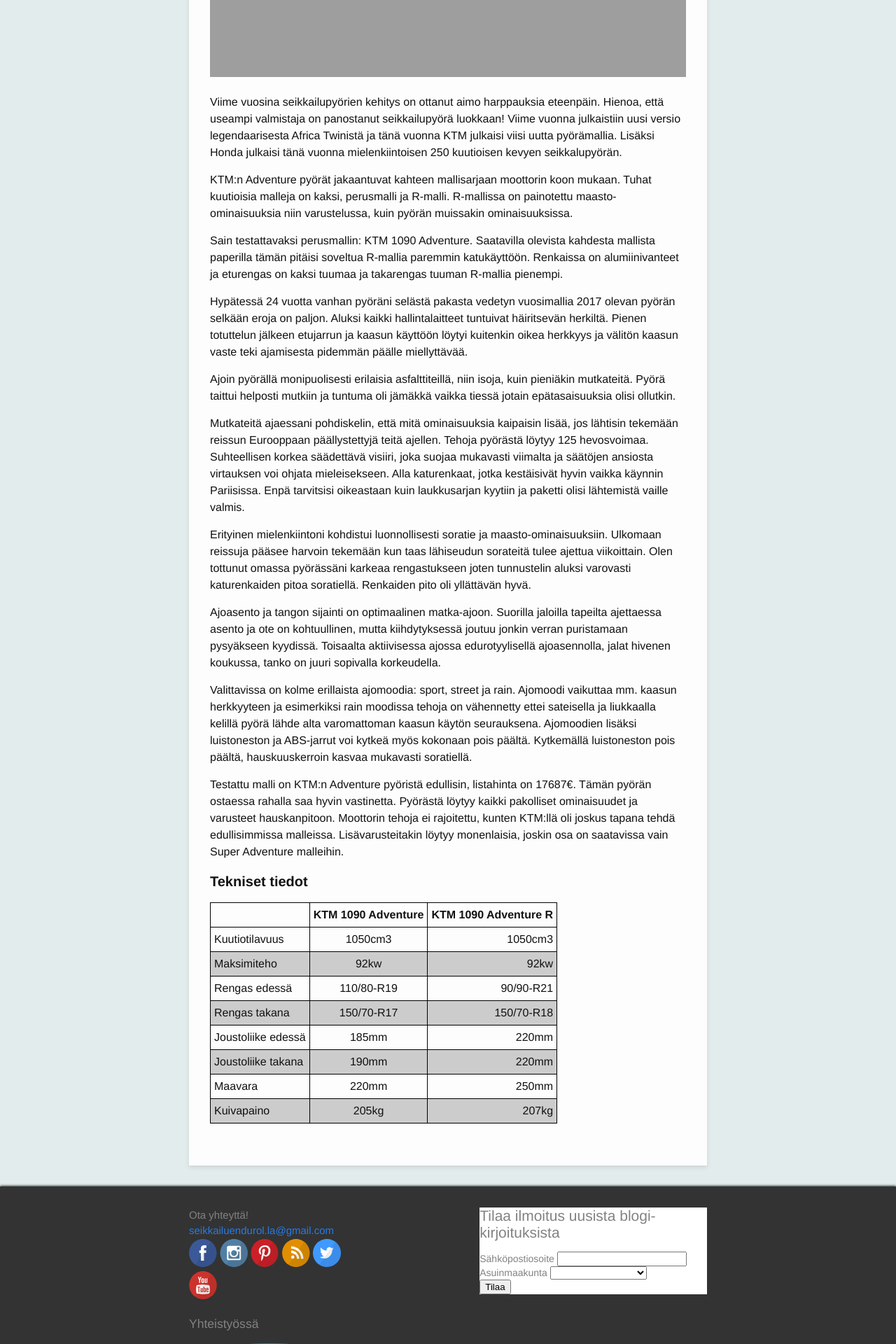
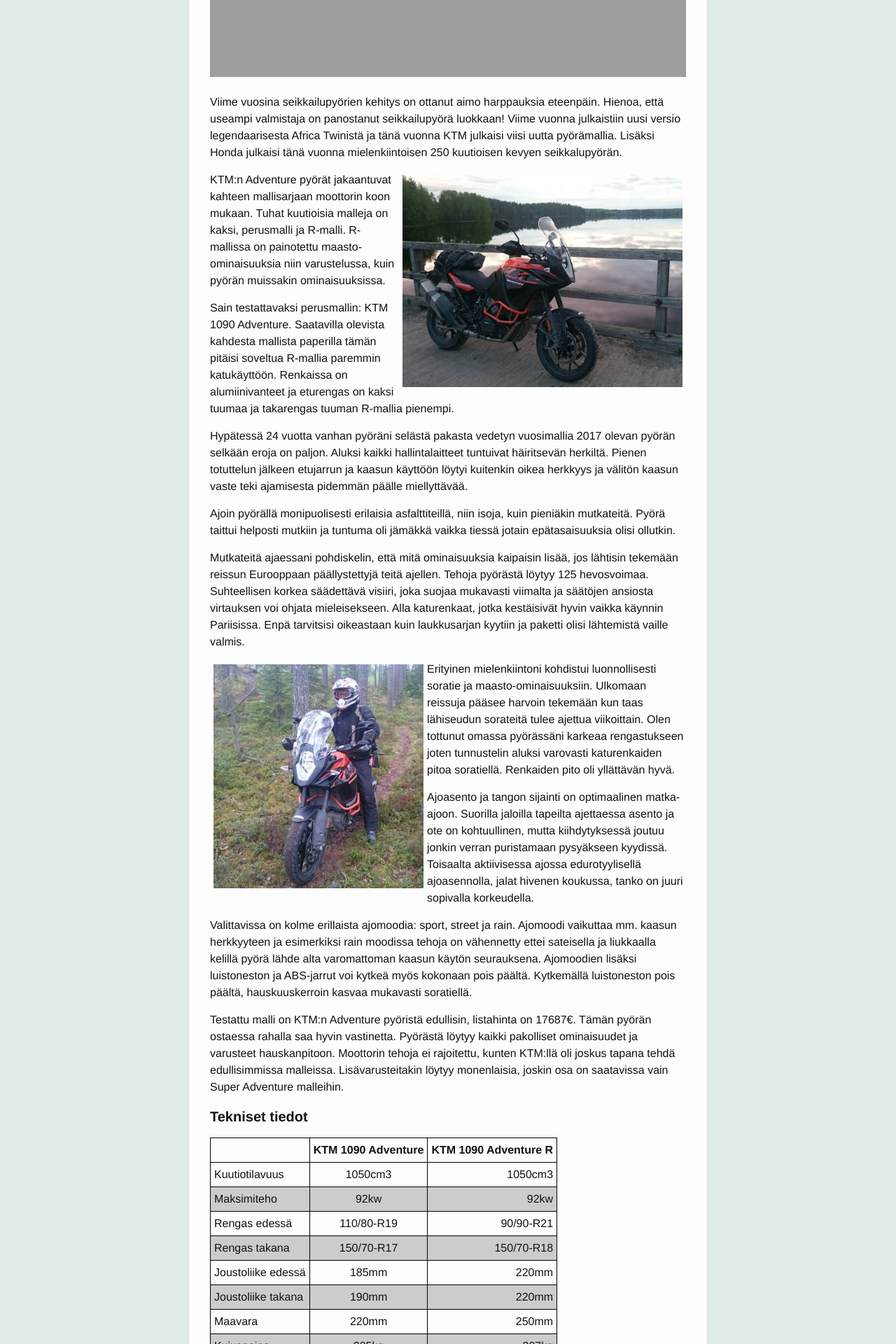
Before and after one commit to seikkailuendurolla/seikkailuendurolla.github.io, a Jekyll site: the page built from _posts/2017-06-17-ktm-1090-adventure.md, in a window 1280 px wide. Shown: the part 1067-2987 px from the top of the page at 70% size. Built offline with Jekyll 4.4.1, drawn with Linux system fonts in a browser that asks for light colours; some web fonts are replaced; comment, search, counter and statistics services are not loaded; grey boxes are pictures that could not be loaded.

Commit message:
Kuvien lisäys

```diff
--- a/_posts/2017-06-17-ktm-1090-adventure.md
+++ b/_posts/2017-06-17-ktm-1090-adventure.md
@@ -21,6 +21,8 @@
 Twinistä ja tänä vuonna KTM julkaisi viisi uutta pyörämallia. Lisäksi
 Honda julkaisi tänä vuonna mielenkiintoisen 250 kuutioisen kevyen
 seikkalupyörän.<!--more-->
+
+<img src="/assets/1090-1.jpg" style="float: right; padding: 5px;" />
 
 KTM:n Adventure pyörät jakaantuvat kahteen mallisarjaan moottorin koon
 mukaan. Tuhat kuutioisia malleja on kaksi, perusmalli ja R-malli.
@@ -49,6 +51,8 @@
 virtauksen voi ohjata mieleisekseen. Alla katurenkaat, jotka kestäisivät
 hyvin vaikka käynnin Pariisissa. Enpä tarvitsisi oikeastaan kuin
 laukkusarjan kyytiin ja paketti olisi lähtemistä vaille valmis.
+
+<img src="/assets/1090-2.jpg" style="float: left; padding: 5px;" />
 
 Erityinen mielenkiintoni kohdistui luonnollisesti soratie ja
 maasto-ominaisuuksiin. Ulkomaan reissuja pääsee harvoin tekemään kun
```
Also changed, not shown: assets/1090-1.jpg (added), assets/1090-2.jpg (added).
